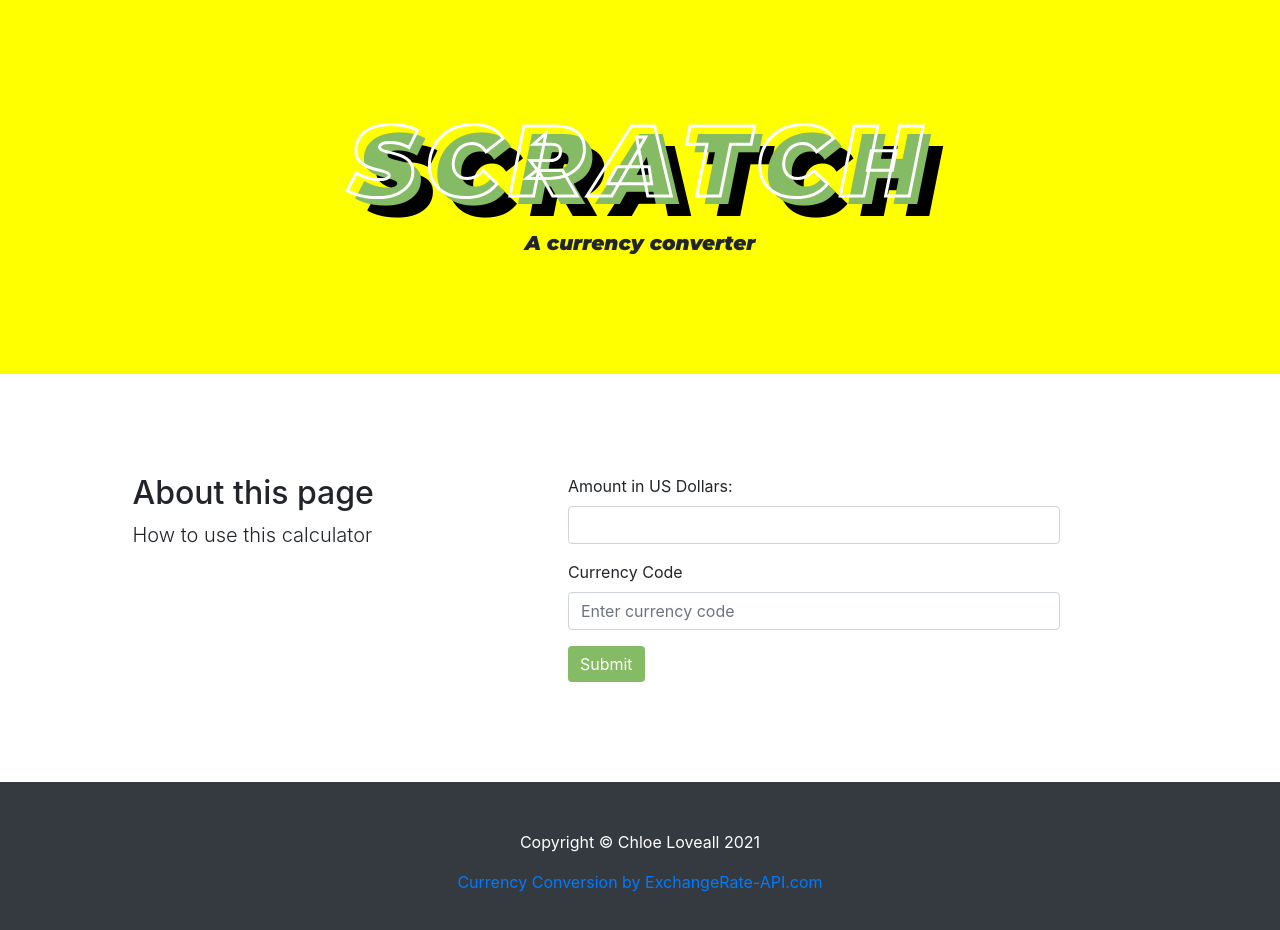
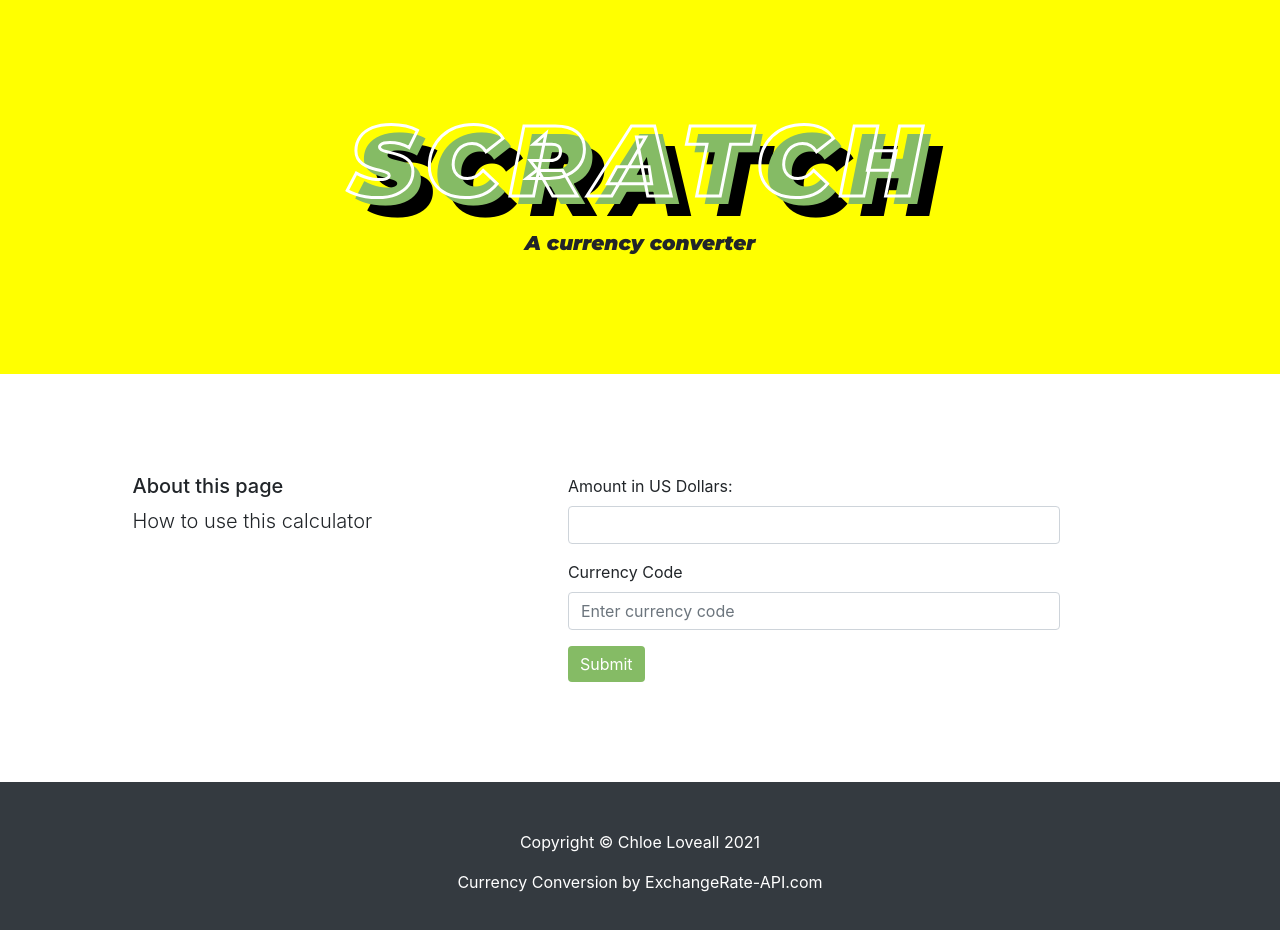
Before and after one commit to chloeloveall/Scratch, a website built with webpack: page src/index.html in a window 1280 px wide. Built offline with nearby package versions, Linux system fonts and the light colour scheme.

Commit message:
add font-size to h2, hide #display, style a:link/visited to be white

```diff
--- a/src/css/styles.css
+++ b/src/css/styles.css
@@ -23,7 +23,19 @@ h1 {
   text-shadow: 8px 8px #85bb65, 20px 20px #000000;
 }
 
+h2 {
+  font-size: 20px;
+}
+
 .btn-primary {
   background-color: #85bb65;
   border: #85bb65;
 }
+
+#display {
+  display: none;
+}
+
+a:link, a:visited {
+  color: white;
+}
```
